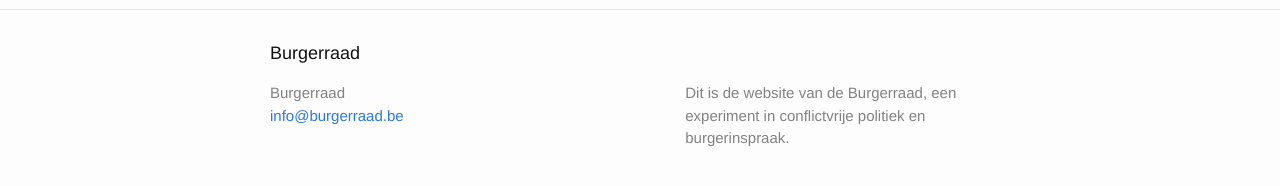
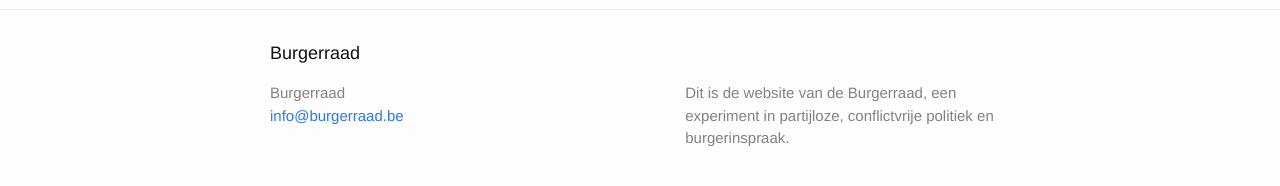
Before and after one commit to tgoorden/burgerraad, a Jekyll site: the page built from _posts/2016-06-25-verslag-burgerraad.markdown, in a window 1280 px wide and 900 px high, scrolled down 3107 px. Shown: the part 690-876 px from the top of the window. Built offline with Jekyll 4.4.1, drawn with Linux system fonts in a browser that asks for light colours; some of the changed text lies outside the part shown.

Commit message:
Basic fixes

```diff
--- a/_config.yml
+++ b/_config.yml
@@ -3,7 +3,7 @@
 email: info@burgerraad.be
 description: > # this means to ignore newlines until "baseurl:"
   Dit is de website van de Burgerraad, een experiment
-  in conflictvrije politiek en burgerinspraak.
+  in partijloze, conflictvrije politiek en burgerinspraak.
 baseurl: "" # the subpath of your site, e.g. /blog/
 url: "http://www.burgerraad.be" # the base hostname & protocol for your site
 
--- a/_posts/2016-06-25-verslag-burgerraad.markdown
+++ b/_posts/2016-06-25-verslag-burgerraad.markdown
@@ -1,6 +1,6 @@
 ---
 layout: post
-title:  "Verslag burgerraad 25/05/2016"
+title:  "Verslag burgerraad 25/06/2016"
 date:   2016-06-25 18:24:03
 categories: jekyll update
 ---
```
Also changed, not shown: 1 other file.
